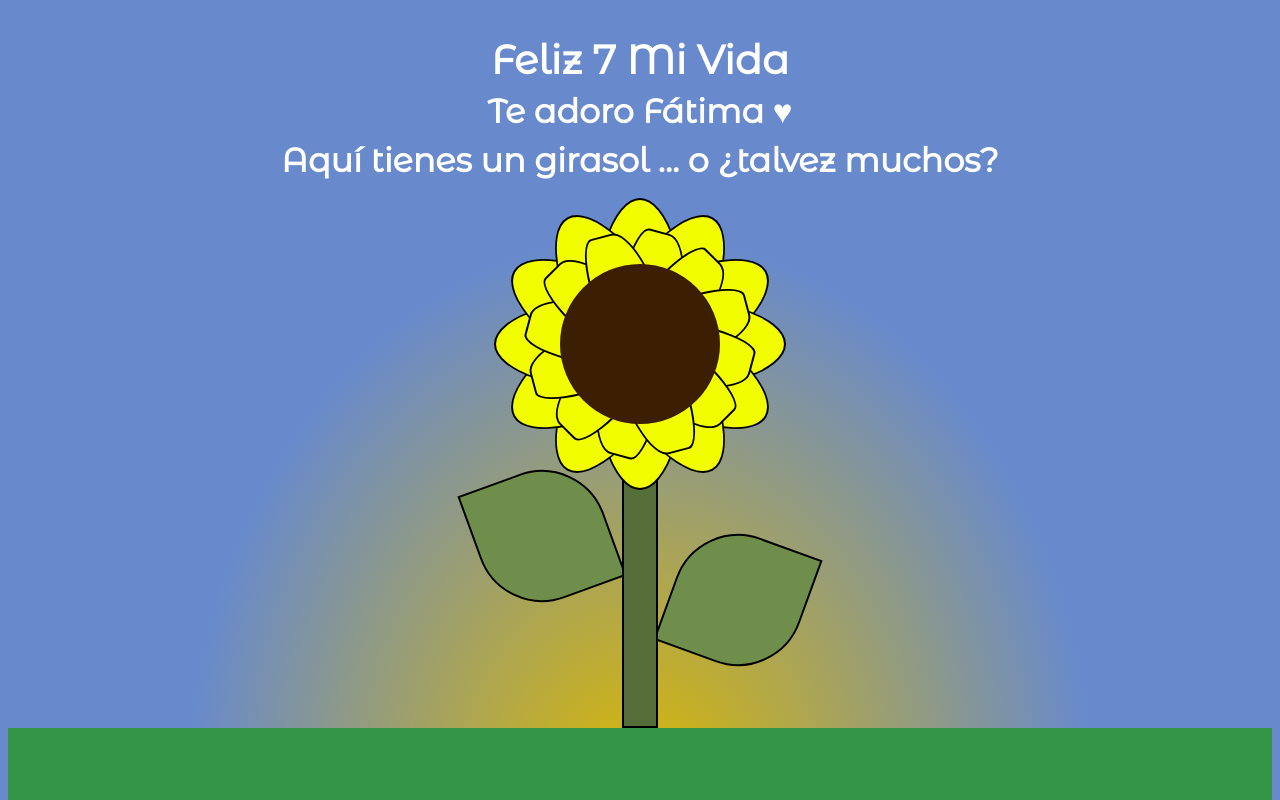
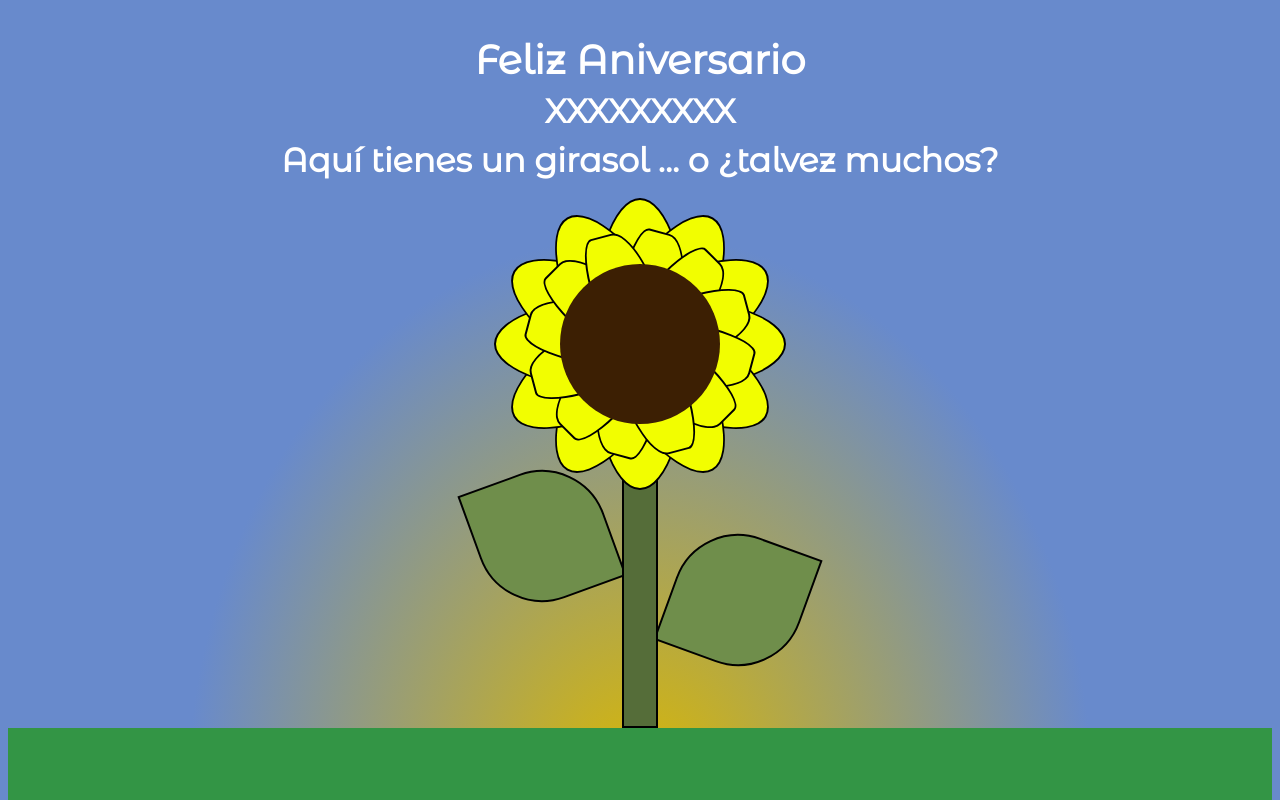
Before and after one commit to nishikyr/flores_amarillas, a plain HTML site: page index.html in a window 1280 px wide. Shown: the top 800 px of the page. Drawn offline with Linux system fonts and the light colour scheme.

Commit message:
Update index.html

```diff
--- a/index.html
+++ b/index.html
@@ -8,7 +8,7 @@
 
 </head>
 <body>
-    <h1>Feliz 7 Mi Vida<br><small>Te adoro Fátima ♥</small><br><small>Aquí tienes un girasol ... o ¿talvez muchos?</small></h1>
+    <h1>Feliz Aniversario<br><small>XXXXXXXXX</small><br><small>Aquí tienes un girasol ... o ¿talvez muchos?</small></h1>
     <div class="sunflwr">
       <div class="sunflwr__leaf--left"></div>
       <div class="sunflwr__leaf--right"></div>
```
